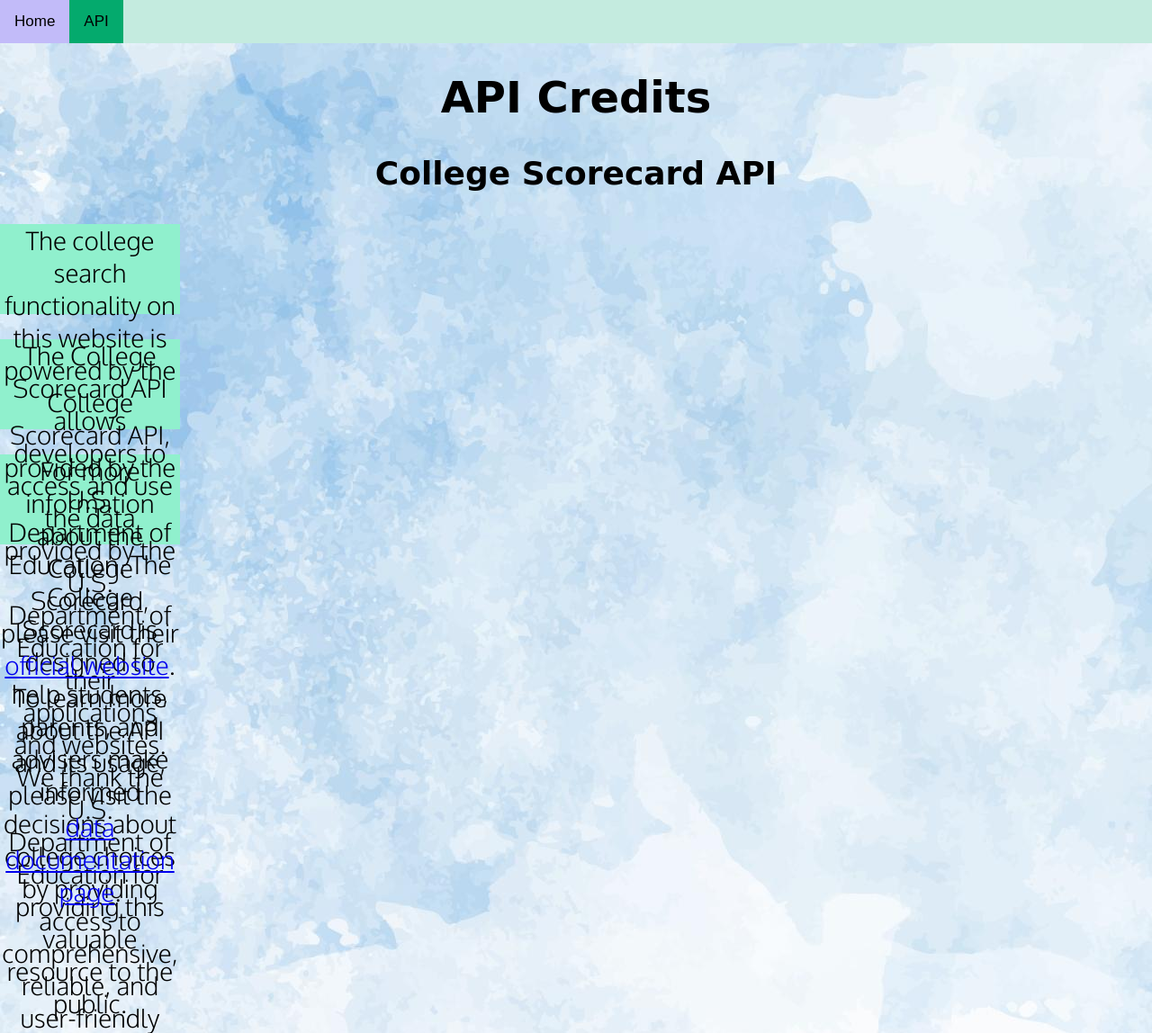
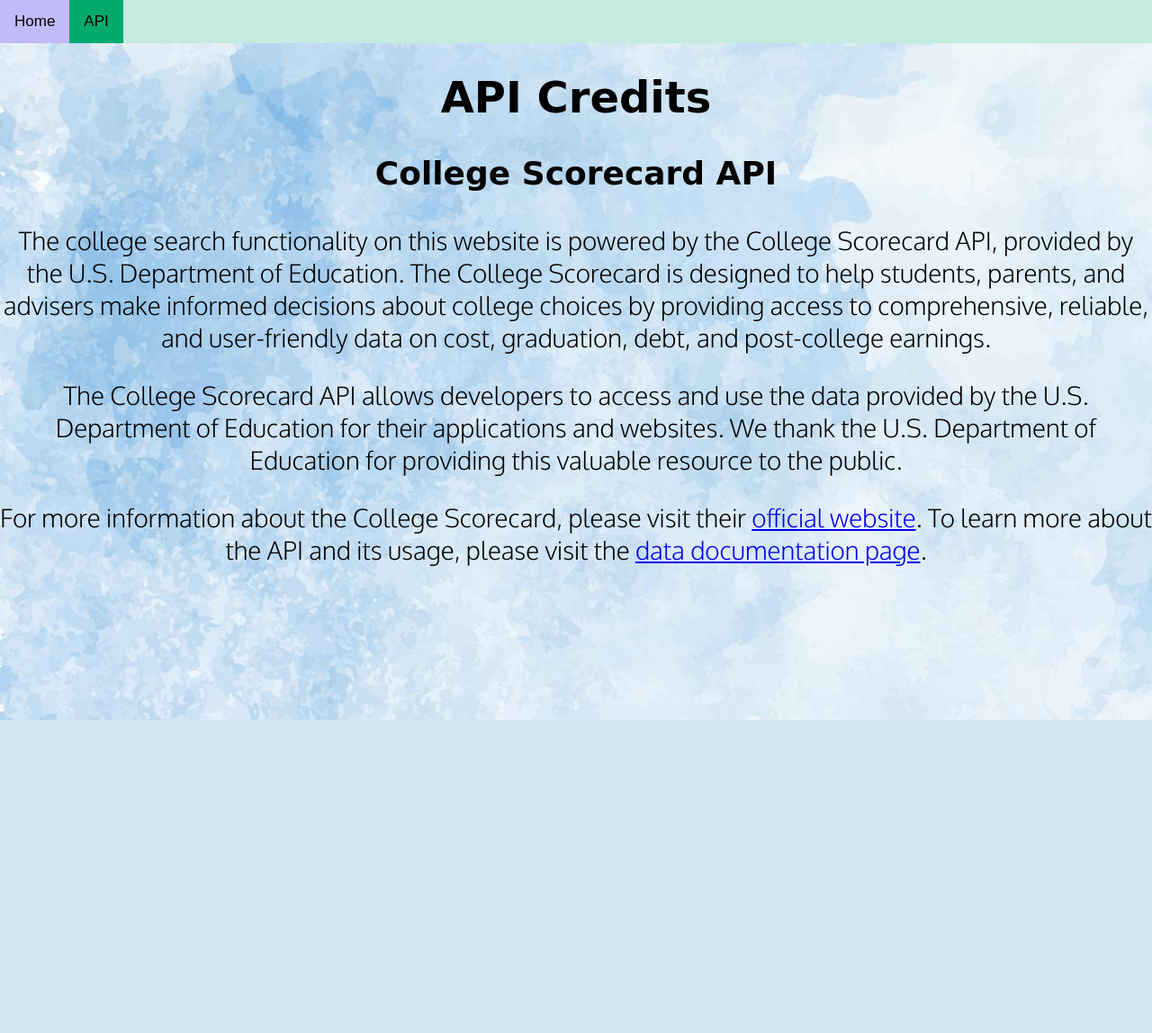
Before and after one commit to UMB-Capstone-team/College-Hunter, a Flask app: page /api_credits in a window 1280 px wide. Shown: the top 1148 px of the page at 90% size. After the commit the page ends 800 px from the top, so only its background shows below. Run offline with Flask 3, Linux system fonts and the light colour scheme; some web fonts are replaced.

Commit message:
fixed again

```diff
--- a/Template/static/styles.css
+++ b/Template/static/styles.css
@@ -45,11 +45,7 @@ body {
 .content {
     text-align: center;
 }
-.content p {
-    text-align: center;
-    font-family: 'Oxygen', sans-serif;
-    font-size: 28px;
-}
+
 .center {
     display: block;
     margin-left: auto;
@@ -95,11 +91,6 @@ p {
     text-align: center;
     font-family: 'Oxygen', sans-serif;
     font-size: 28px;
-    background-color: #90f0cd;
-    height: 100px;
-    width: 200px;
-    left: 90px;
-    display: block;
 }
 h3{
     text-align: center;
```
